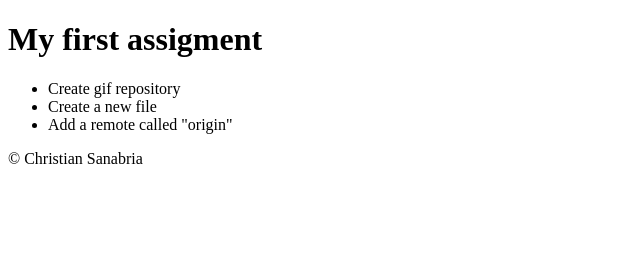
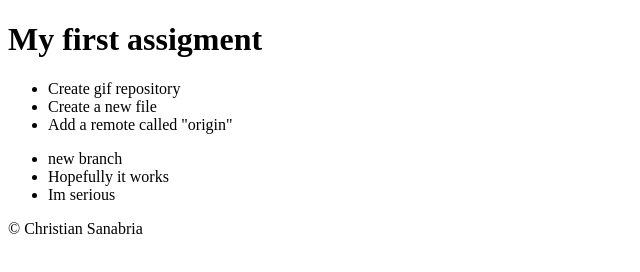
Before and after one commit to Ckevinfl89/assigmentweek1day1, a plain HTML site: page index.html in a window 1280 px wide. Shown: the whole page, without its empty margins (0-640 px from the left). Drawn offline with Linux system fonts and the light colour scheme.

Commit message:
added a list

```diff
--- a/index.html
+++ b/index.html
@@ -13,6 +13,11 @@
         <li>Create a new file</li>
         <li>Add a remote called "origin"</li>
     </ul>
+    <ul>
+        <li>new branch</li>
+        <li>Hopefully it works</li>
+        <li>Im serious</li>
+    </ul>
 
 &copy Christian Sanabria
 </body>
```
